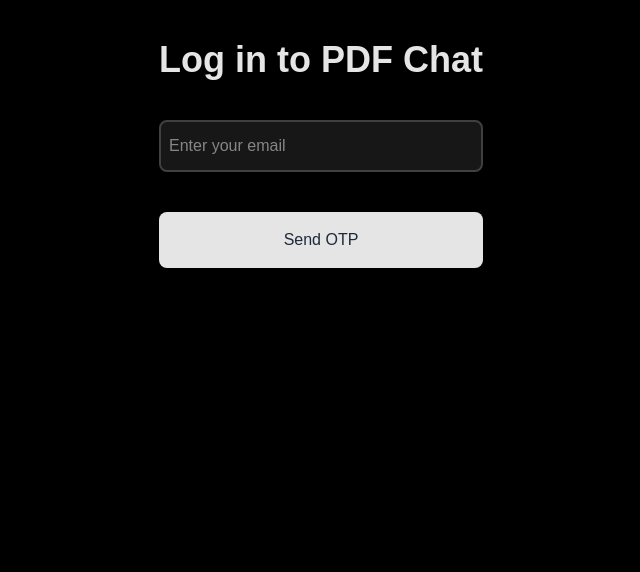
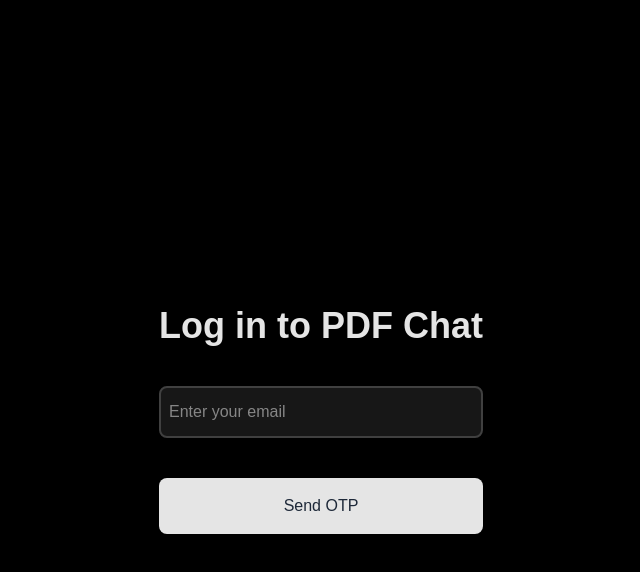
Before and after one commit to itsishant/linkter, a Next.js app in the folder apps/client/: page /signup in a window 1280 px wide. Shown: the top 572 px of the page, without its empty margins (319-959 px from the left). Built offline with nearby package versions, Linux system fonts and the light colour scheme; no server answers.

Commit message:
add signin

```diff
--- a/apps/client/src/app/signup/page.tsx
+++ b/apps/client/src/app/signup/page.tsx
@@ -23,7 +23,7 @@
     }
 
     return (
-        <div className="min-h-screen w-full flex justify-center bg-black">
+        <div className="min-h-screen w-full items-center flex justify-center bg-black">
             <div>
                 <h1 className="font-bold text-4xl text-neutral-200 mt-10">
                     {signupdetail.signup.title}
--- a/apps/client/src/app/verifyotp/page.tsx
+++ b/apps/client/src/app/verifyotp/page.tsx
@@ -22,7 +22,7 @@
     }
 
     return (
-        <div className="min-h-screen w-full flex justify-center bg-black">
+        <div className="min-h-screen items-center w-full flex justify-center bg-black">
             <div>
                 <h1 className="font-bold text-4xl text-neutral-200 mt-10">Verify OTP</h1>
 
```
Also changed, not shown: 1 other file (tests, documents, lock files or other folders).
